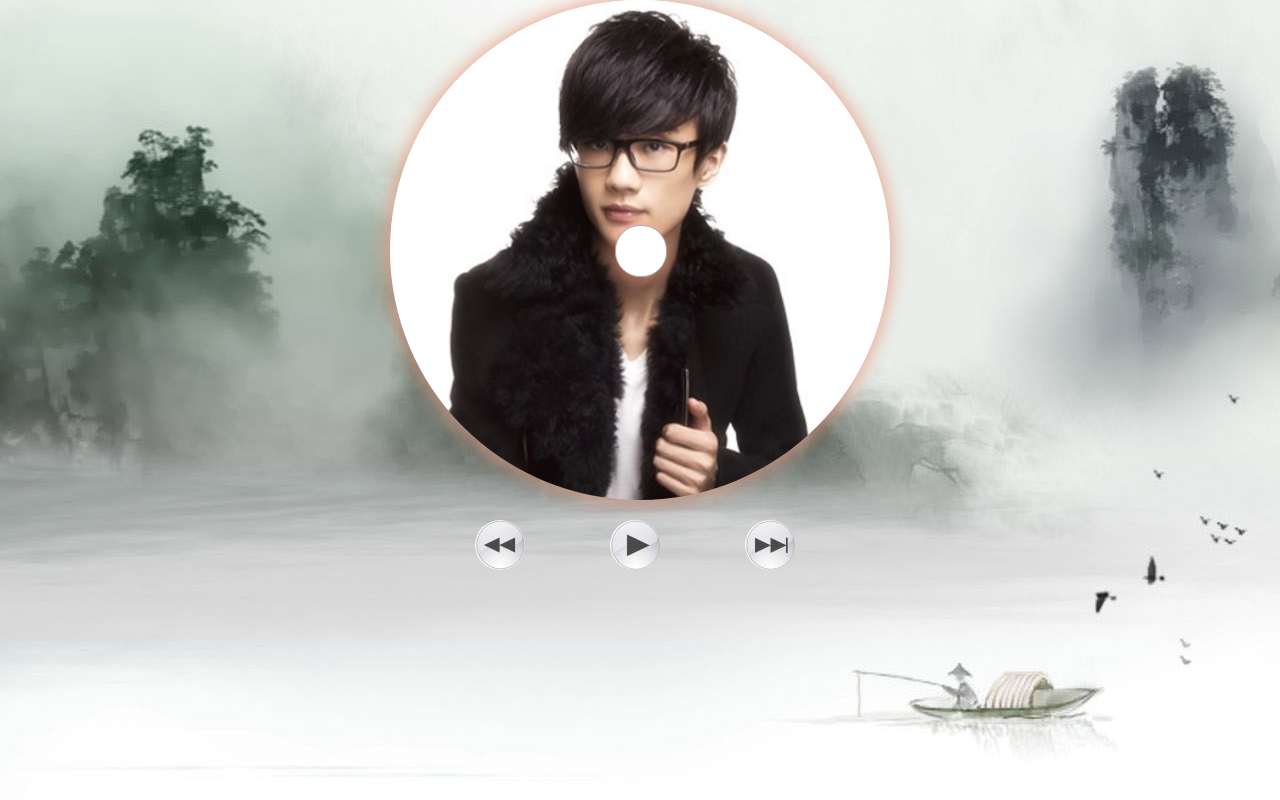
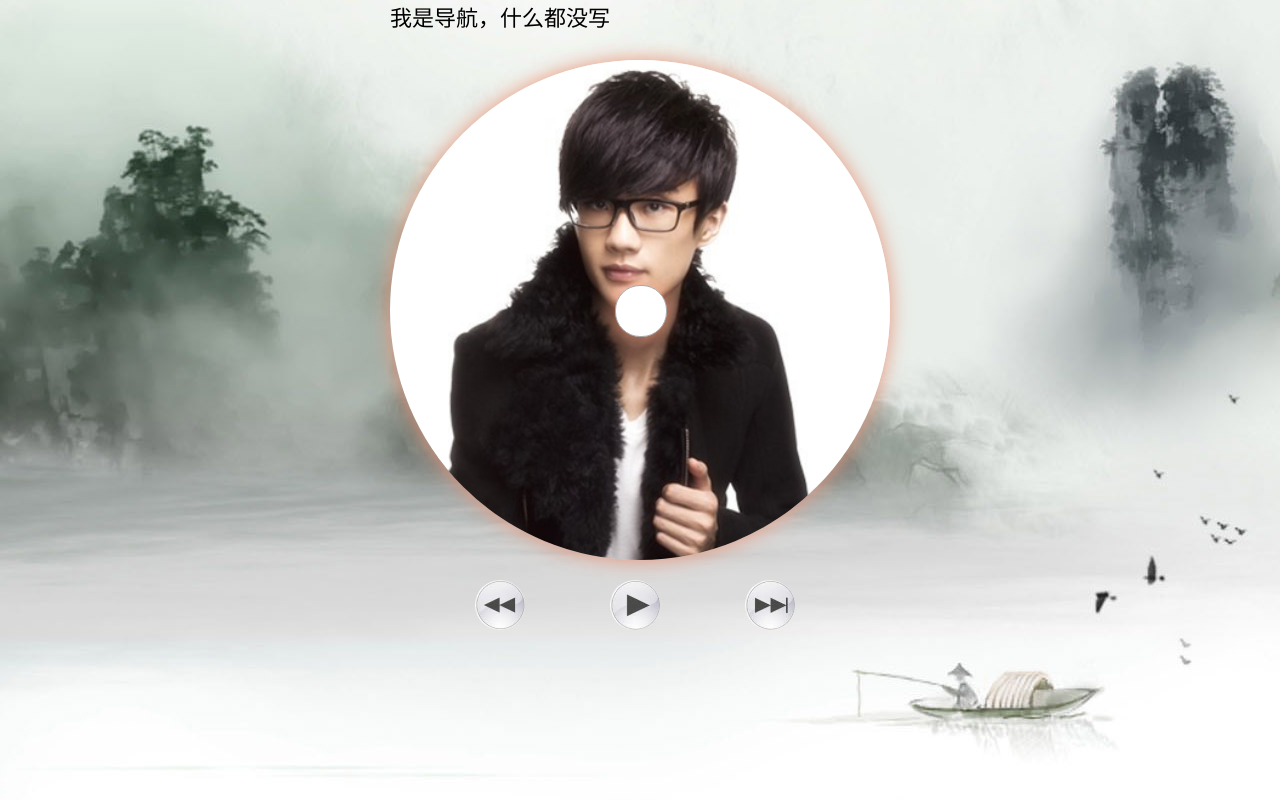
Before and after one commit to dyif/dyif.github.io, a plain HTML site: page index.html in a window 1280 px wide. Drawn offline with Linux system fonts and the light colour scheme.

Commit message:
Update index.html

```diff
--- a/index.html
+++ b/index.html
@@ -2,7 +2,7 @@
 <html>
 	<head>
 		<meta charset="UTF-8">
-		<title>最懂你的播放器</title>
+		<title>逸飞的博客</title>
 		<!--使用css修饰效果播放器-->
 		<style>
 			/*准备工作 ：取消所有标签内外边距，*表示任意标签，优先级最低*/
@@ -19,6 +19,13 @@
 				background-image: url(img/shuimo.jpg);
 			}
 			/*整体效果*/
+			#total1{
+				width: 500px;
+				height: 60px;
+				margin: auto;
+				font-size: 22px;
+
+			}
 			#total{
 				width: 500px;
 				height: 600px;
@@ -102,6 +109,9 @@
 	<body>
 		<!--1.使用html构建页面-->
 		<!--整个播放器-->
+		<div id=total1 align="left">
+			我是导航，什么都没写
+		</div>
 		<div id="total">
 			<!--上部CD封面-->
 			<div id="cd">
```
